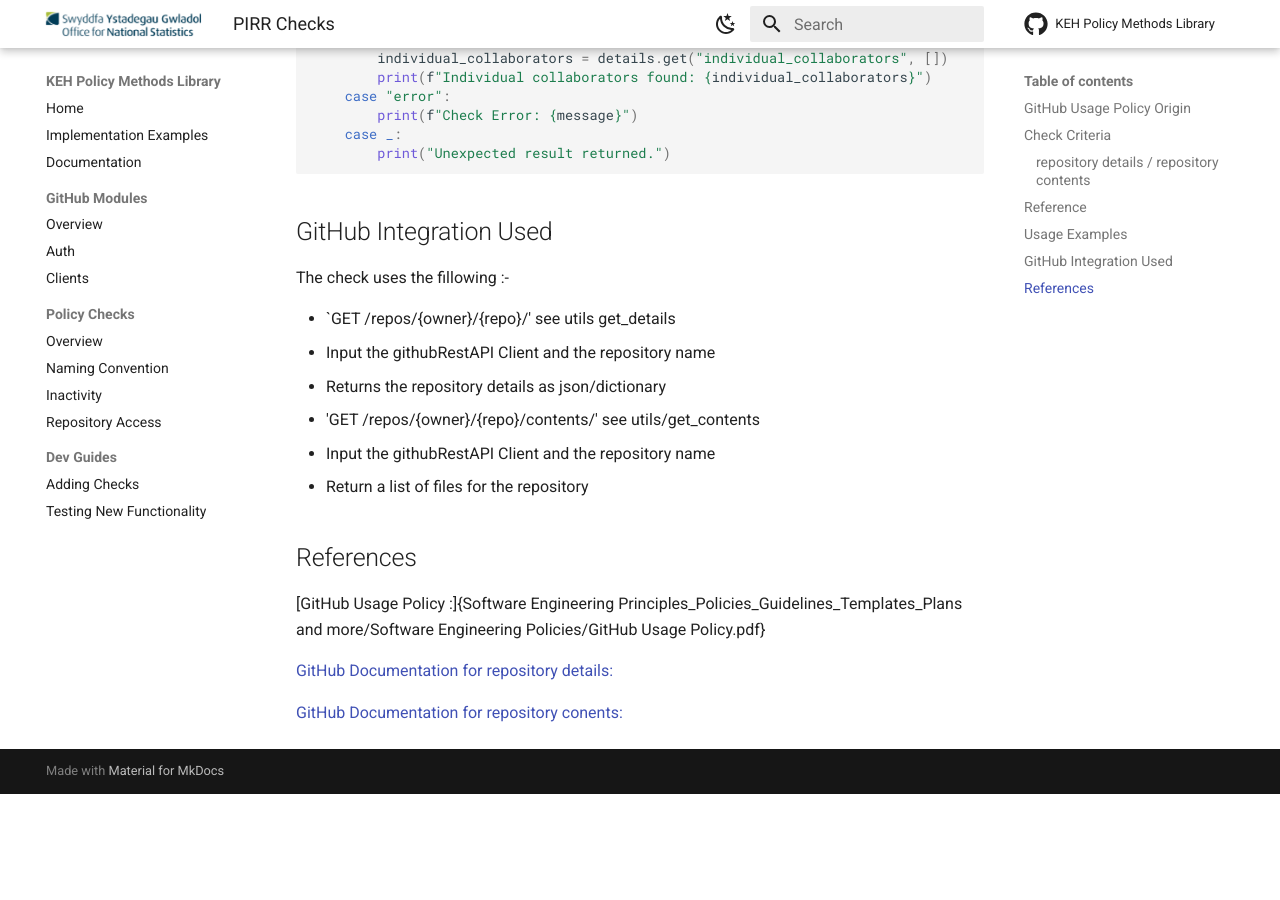
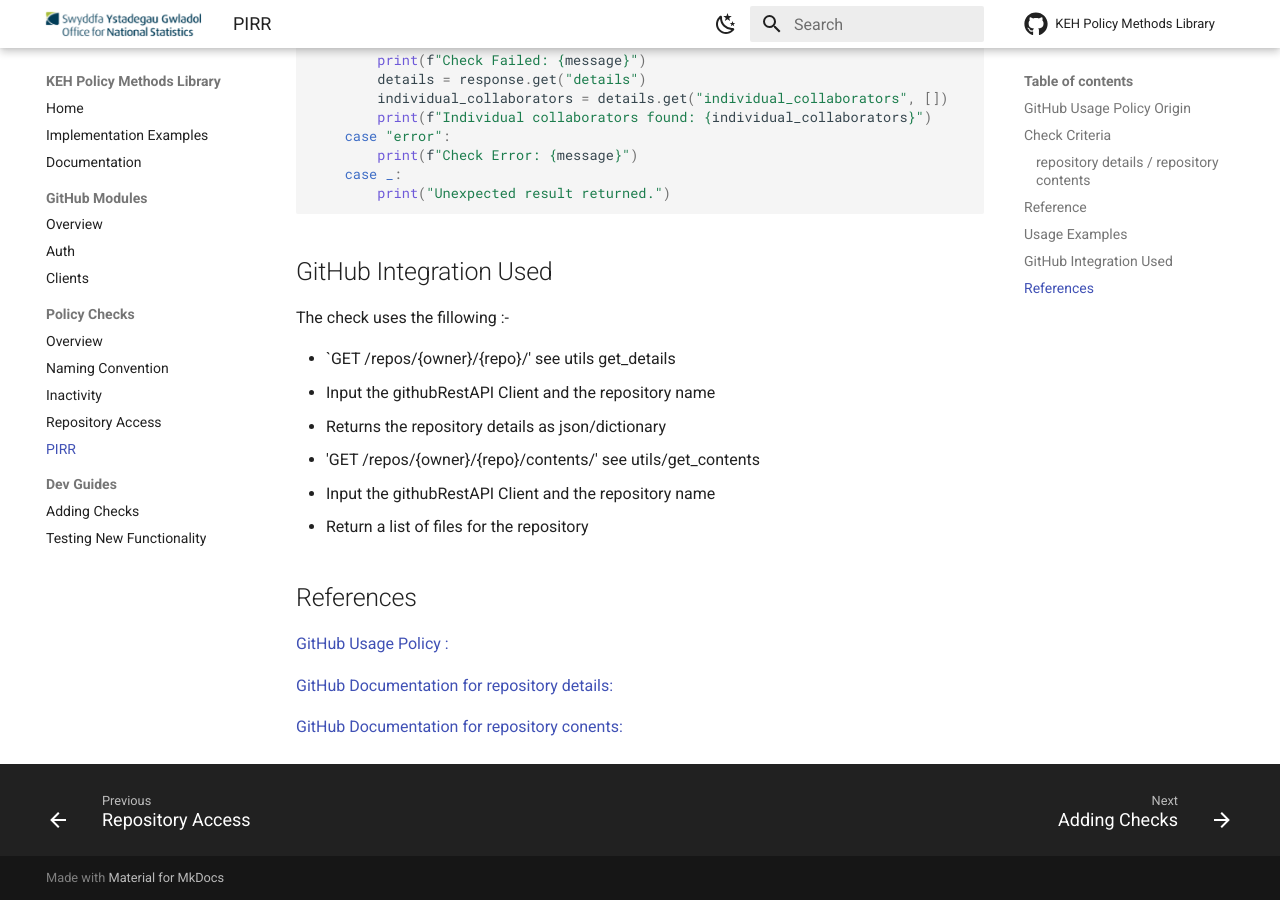
Before and after one commit to ONS-Innovation/keh-policy-methods-library, an MkDocs documentation site: the page built from docs/checks/pirr.md, in a window 1280 px wide and 900 px high, scrolled down 1815 px. Built offline with MkDocs 1.6.1 and Material for MkDocs 9.7.7, drawn with Linux system fonts in a browser that asks for light colours; comment, search, counter and statistics services are not loaded; before the commit the page ends 2609 px from its top, so only the background shows below that.

```diff
--- a/docs/checks/pirr.md
+++ b/docs/checks/pirr.md
@@ -90,7 +90,7 @@ see utils/get_contents
 
 ## References
 
-[GitHub Usage Policy :]{Software Engineering Principles_Policies_Guidelines_Templates_Plans and more/Software Engineering Policies/GitHub Usage Policy.pdf}
+[GitHub Usage Policy :](https://github.com/ONSdigital/software-engineer-community/blob/master/Software%20Engineering%20Principles_Policies_Guidelines_Templates_Plans%20and%20more/Software%20Engineering%20Policies/GitHub%20Usage%20Policy.pdf)
 
 [GitHub Documentation for repository details:](https://docs.github.com/en/rest/repos/contents?apiVersion=2026-03-10)
 
--- a/mkdocs.yml
+++ b/mkdocs.yml
@@ -16,6 +16,7 @@ nav:
       - Naming Convention: checks/naming_convention.md
       - Inactivity: checks/inactivity.md
       - Repository Access: checks/repository_access.md
+      - PIRR: checks/pirr.md
   - Dev Guides:
       - Adding Checks: dev_guides/adding_checks.md
       - Testing New Functionality: dev_guides/testing_new_functionality.md
```
Also changed, not shown: docs/checks/overview.md (+1 -0 lines).
